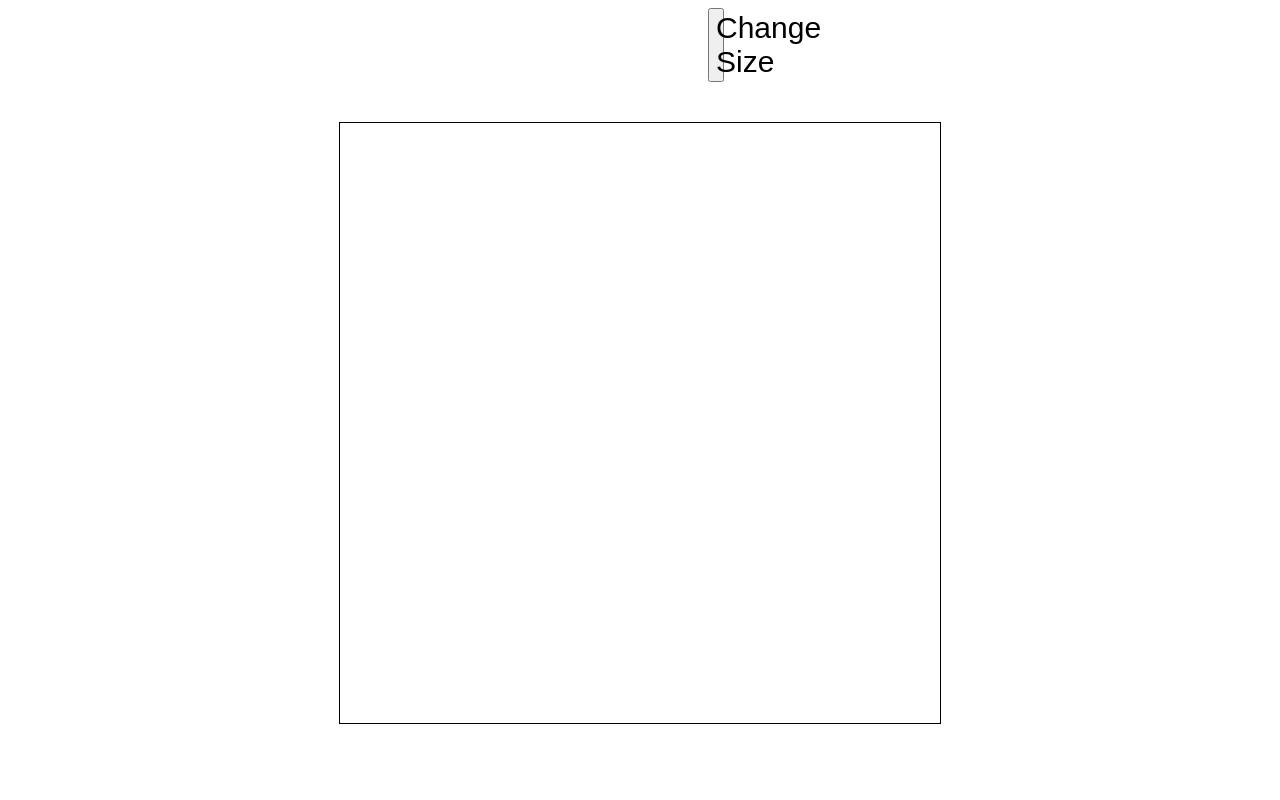
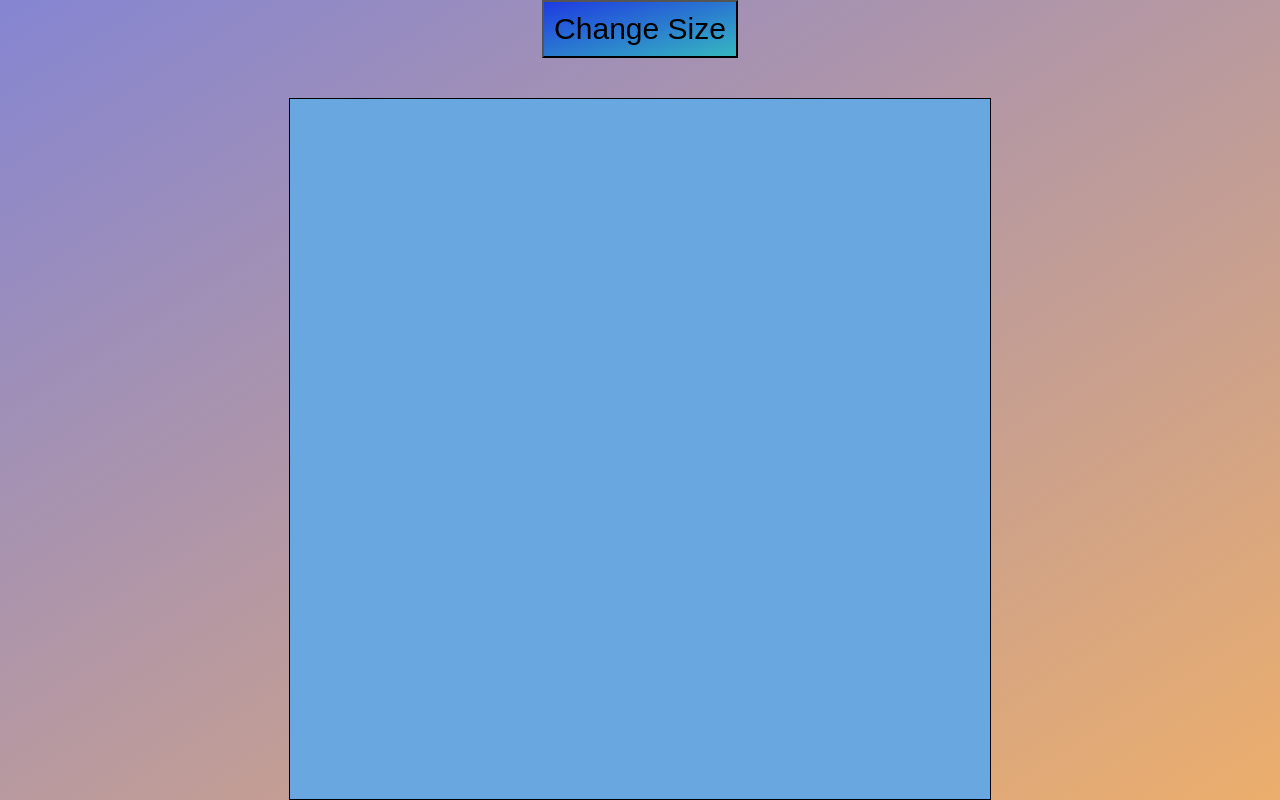
Before and after one commit to Sandro-GG/etch-a-sketch, a plain HTML site: page index.html in a window 1280 px wide. Drawn offline with Linux system fonts and the light colour scheme.

Commit message:
Make it prettier and function better

```diff
--- a/script.js
+++ b/script.js
@@ -6,9 +6,15 @@ let n = 16;
 
 const changeSize = document.querySelector('#btn');
 
+let isPainting = false;
+
+
 changeSize.addEventListener('click', () => {
   removeGrid(n);
-  n = prompt("How many squares per side?");
+  do {
+    n = prompt("How many squares per side? (max: 100)");
+  } while (n > 100 || isNaN(n));
+  if (n === null) makeGrid(16);
   makeGrid(n);
 });
 
@@ -18,8 +24,16 @@ function makeGrid(n) {
   for (let i = 0; i < n * n; i++) {
     square[i] = document.createElement('div');
     square[i].classList.add('square');
-    square[i].addEventListener('mouseover', () => {
-      square[i].style.backgroundColor = 'black';
+    square[i].addEventListener('mousedown', () => {
+      isPainting = true;
+    });
+    square[i].addEventListener('mouseup', () => {
+      isPainting = false;
+    });
+    square[i].addEventListener('mousemove', () => {
+      if (isPainting) {
+        square[i].style.backgroundColor = 'black';
+      }
     });
     grid.appendChild(square[i]);
     square[i].style.width = `calc(${100 / n}%)`;
--- a/style.css
+++ b/style.css
@@ -1,26 +1,38 @@
+html {
+  font-family: sans-serif;
+}
+
 .grid {
   justify-content: center;
   align-items: center;
   display: flex;
   flex-wrap: wrap;
-  width: 600px;
+  width: 700px;
   border: 1px solid black;
+  background-color: rgb(104, 167, 223);
 }
 
 .container {
   display: flex;
   justify-content: center;
   margin-top: 40px;
+
 }
 
 button {
   font-size: 30px;
-  margin-left: 700px;
-  margin-right: 700px;
+  align-self: center;
+  background: linear-gradient(to bottom right, rgb(30, 59, 225), rgb(54, 183, 192));
+  padding: 10px;
+  font-family: inherit;
 }
 
 body {
   display: flex;
   flex-direction: column;
   justify-content: center;
+  background: linear-gradient(to bottom right, rgb(133, 133, 210), rgb(236, 174, 108));
+  margin: 0;
+  padding: 0;
+  height: 100vh;
 }
```
